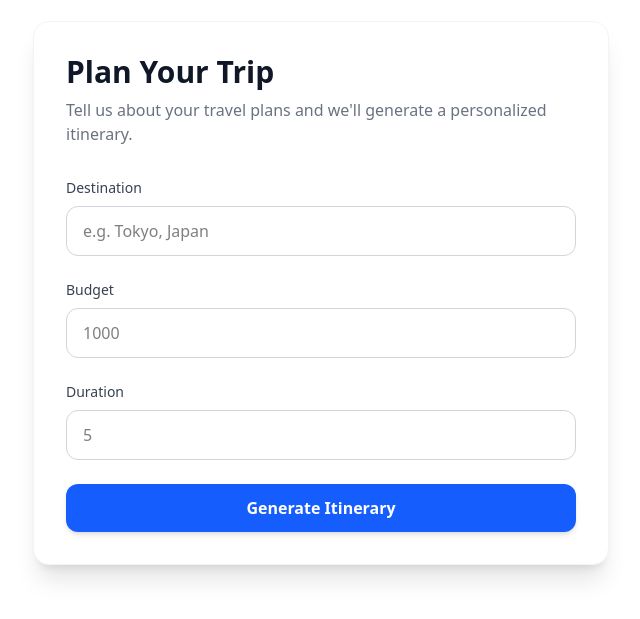
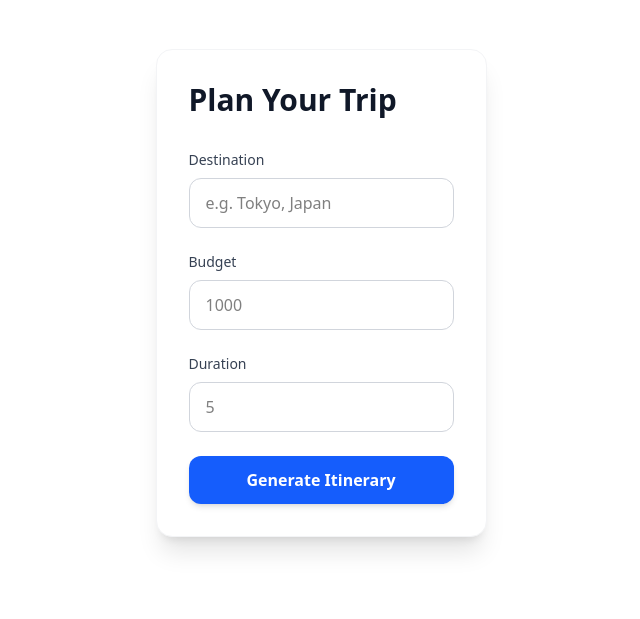
Before and after one commit to whyal/itinerary-planner-fe, a Next.js app: page / in a window 1280 px wide. Shown: the part 107-726 px from the top of the page, without its empty margins (319-959 px from the left). Built offline with nearby package versions, Linux system fonts and the light colour scheme.

Commit message:
UI changes

```diff
--- a/app/components/ItineraryForm.tsx
+++ b/app/components/ItineraryForm.tsx
@@ -35,10 +35,6 @@ export default function ItineraryForm() {
                     <h1 className="text-3xl font-bold text-gray-900">
                         Plan Your Trip
                     </h1>
-                    <p className="mt-2 text-gray-500">
-                        Tell us about your travel plans and we'll generate a
-                        personalized itinerary.
-                    </p>
                 </div>
 
                 <form onSubmit={handleSubmit} className="space-y-6">
```
